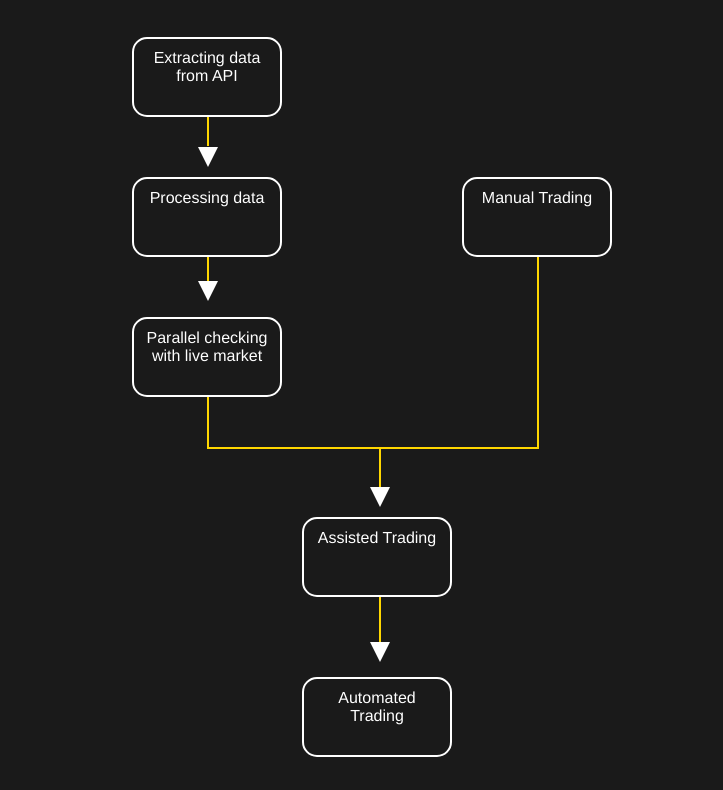
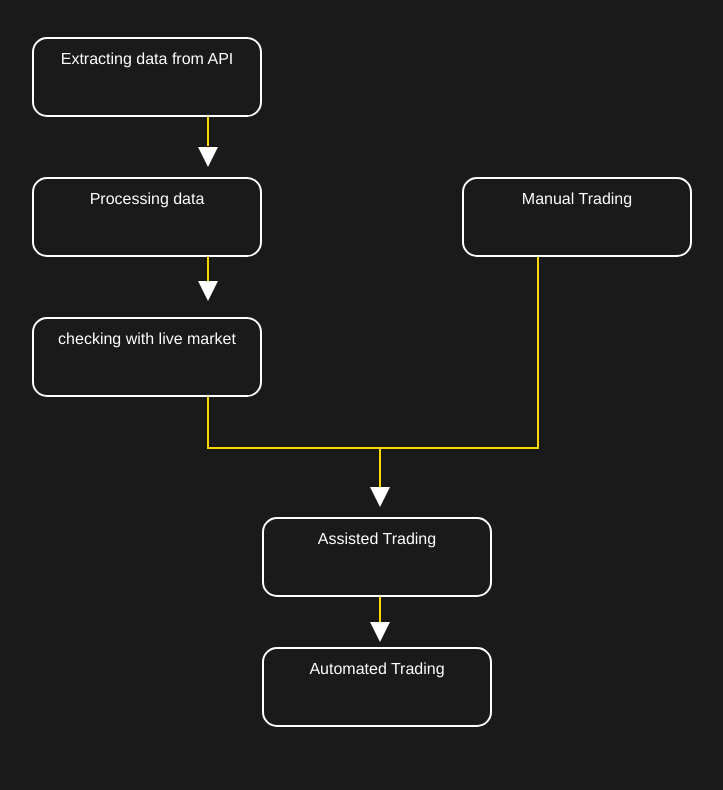
Before and after one commit to afishyke/peverpulse.github.io, a plain HTML site: page index.html in a window 1280 px wide. Shown: the part 610-1400 px from the top of the page, without its empty margins (276-999 px from the left). Drawn offline with nearby package versions, Linux system fonts and the light colour scheme.

Commit message:
Update index.html

```diff
--- a/index.html
+++ b/index.html
@@ -43,7 +43,7 @@
         }
         .contact, .social {
             display: flex;
-            justify-content: space-around;
+            justify-content: center;
             flex-wrap: wrap;
         }
         .contact div, .social div {
@@ -55,12 +55,6 @@
             padding: 20px 0;
             border-top: 1px solid #444;
             margin-top: 40px;
-        }
-        .timeline-image {
-            display: block;
-            margin: 0 auto;
-            max-width: 100%;
-            height: auto;
         }
         .social-icon {
             width: 24px;
@@ -78,27 +72,43 @@
             font-weight: bold;
             color: #FFD700;
         }
+        .flowchart-container {
+            overflow-x: auto;
+            white-space: nowrap;
+            margin: 40px 0;
+        }
+        .flowchart-container::-webkit-scrollbar {
+            width: 6px; /* Reduced width */
+            height: 6px; /* Reduced height */
+        }
+        .flowchart-container::-webkit-scrollbar-thumb {
+            background-color: #FFD700;
+            border-radius: 10px;
+        }
+        .flowchart-container::-webkit-scrollbar-track {
+            background-color: #2a2a2a;
+            border-radius: 10px;
+        }
         .flowchart {
+            display: inline-block;
             position: relative;
             height: 800px; /* Increased height for the flowchart */
-            width: 100%; /* Make the flowchart take full width */
-            margin: 40px 0; /* Add margin to separate from other sections */
-            display: flex;
-            align-items: center;
-            justify-content: center;
-            overflow: hidden; /* Ensure the flowchart fits within the space */
+            width: 1600px; /* Adjusted width for the flowchart */
+            margin: 0 auto;
         }
         .box {
-            width: 150px;
+            width: 230px; /* Increased width for better text alignment */
             height: 80px;
             border: 2px solid #ffffff;
-            padding: 10px;
+            padding: 10px; /* Reduced padding to fit text */
             text-align: center;
+            line-height: 1.2;
+            overflow-wrap: break-word;
             border-radius: 15px;
             transition: transform 0.3s ease, box-shadow 0.3s ease;
             position: absolute;
             z-index: 1;
-            opacity: 0; /* Initially hidden */
+            opacity: 0;
         }
         .box:hover {
             transform: scale(1.1);
@@ -110,18 +120,6 @@
             opacity: 1;
             transition: opacity 1s, transform 1s;
         }
-        .box.left {
-            transform: translateX(-100%);
-        }
-        .box.left.in-view {
-            transform: translateX(0);
-        }
-        .box.right {
-            transform: translateX(100%);
-        }
-        .box.right.in-view {
-            transform: translateX(0);
-        }
         .arrow {
             position: absolute;
             width: 0;
@@ -130,23 +128,18 @@
             border-right: 10px solid transparent;
             border-top: 20px solid #ffffff;
         }
-        .arrow-down {
-            transform: rotate(90deg);
-        }
         .arrow-right {
             transform: rotate(0deg);
         }
         .line {
             position: absolute;
-            width: 100px; /* All lines of equal length */
+            background-color: gold;
+        }
+        .line.vertical {
+            width: 2px;
+        }
+        .line.horizontal {
             height: 2px;
-            background-color: #ffffff;
-        }
-        .v-line {
-            position: absolute;
-            width: 2px; /* All lines of equal length */
-            height: 100px;
-            background-color: #ffffff;
         }
     </style>
 </head>
@@ -167,27 +160,26 @@
             <h2>ALGOTRADING</h2>
         </div>
 
-        <div class="section bio flowchart" data-aos="fade-right">
-            <div class="box left" id="box1" style="top: 0; left: 260px;">Extracting data from API</div>
-            <div class="box left" id="box2" style="top: 140px; left: 260px;">Processing data</div>
-            <div class="box left" id="box3" style="top: 280px; left: 260px;">Parallel checking with live market</div>
-
-            <div class="box right" id="box4" style="top: 480px; left: 430px;">Assisted Trading</div>
-            <div class="box right" id="box5" style="top: 640px; left: 430px;">Automated Trading</div>
-            <div class="box right" id="box6" style="top: 140px; left: 590px;">Manual Trading</div>
-
-            <div class="arrow arrow-right" style="top: 110px; left: 326px;"></div>
-            <div class="arrow arrow-right" style="top: 450px; left: 498px;"></div>
-            <div class="arrow arrow-right" style="top: 244px; left: 326px;"></div>
-            <div class="arrow arrow-right" style="top: 605px; left: 498px;"></div>
-
-            <div class="line vertical" style="width: 2px; height: 29px; top: 80px; left: 335px; background-color: gold;"></div>
-            <div class="line vertical" style="width: 2px; height: 190px; top: 220px; left: 665px; background-color: gold;"></div>
-            <div class="line vertical" style="width: 2px; height: 24px; top: 220px; left: 335px; background-color: gold;"></div>
-            <div class="line vertical" style="width: 2px; height: 40px; top: 410px; left: 507px; background-color: gold;"></div>
-            <div class="line vertical" style="width: 2px; height: 45px; top: 560px; left: 507px; background-color: gold;"></div>
-            <div class="line horizontal" style="height: 2px; width: 332px; top: 410px; left: 335px; background-color: gold;"></div>
-            <div class="line vertical" style="width: 2px; height: 50px; top: 360px; left: 335px; background-color: gold;"></div>
+        <div class="flowchart-container">
+            <div class="flowchart" data-aos="fade-right">
+                <div class="box" id="box1" style="top: 0; left: 160px;">Extracting data from API</div>
+                <div class="box" id="box2" style="top: 140px; left: 160px;">Processing data</div>
+                <div class="box" id="box3" style="top: 280px; left: 160px;">checking with live market</div>
+                <div class="box" id="box4" style="top: 480px; left: 390px;">Assisted Trading</div>
+                <div class="box" id="box5" style="top: 610px; left: 390px;">Automated Trading</div>
+                <div class="box" id="box6" style="top: 140px; left: 590px;">Manual Trading</div>
+                <div class="arrow arrow-right" style="top: 110px; left: 326px;"></div>
+                <div class="arrow arrow-right" style="top: 450px; left: 498px;"></div>
+                <div class="arrow arrow-right" style="top: 244px; left: 326px;"></div>
+                <div class="arrow arrow-right" style="top: 585px; left: 498px;"></div>
+                <div class="line vertical" style="height: 29px; top: 80px; left: 335px;"></div>
+                <div class="line vertical" style="height: 190px; top: 220px; left: 665px;"></div>
+                <div class="line vertical" style="height: 24px; top: 220px; left: 335px;"></div>
+                <div class="line vertical" style="height: 40px; top: 410px; left: 507px;"></div>
+                <div class="line vertical" style="height: 25px; top: 560px; left: 507px;"></div>
+                <div class="line horizontal" style="width: 332px; top: 410px; left: 335px;"></div>
+                <div class="line vertical" style="height: 50px; top: 360px; left: 335px;"></div>
+            </div>
         </div>
 
         <div class="section bio" data-aos="fade-left">
@@ -195,26 +187,32 @@
             <p><strong>2. Processing data:</strong> The retrieved data is processed and cleaned to remove any errors or inconsistencies. This phase includes data normalization, handling missing values, and transforming the data into a format suitable for the algorithm.</p>
             <p><strong>3. Parallel checking with live market:</strong> In this phase, the algorithm is run in parallel with the live market, using historical data to simulate trades. This helps to identify potential issues and measure the algorithm's performance in real-time.</p>
             <p><strong>4. Manual trading:</strong> The algorithm is used to generate trade signals, which are then executed manually by a human trader. This allows the trader to review and confirm each trade before execution.</p>
-            <p><strong>5. Assisted trading:</strong> The algorithm generates trade signals, which are automatically executed by a trading system. The system allows for human intervention if necessary, but the trades are primarily executed by the algorithm.</p>
-            <p><strong>6. Automated trading:</strong> The algorithm is fully automated, with no human intervention required. Trades are executed automatically based on the algorithm's signals, allowing for rapid and efficient trading.</p>
+            <p><strong>5. Assisted trading:</strong> The algorithm generates trade signals, which are automatically executed by a trading system. The system allows for human intervention if necessary, such as modifying or canceling trades.</p>
+            <p><strong>6. Automated trading:</strong> The algorithm is fully automated, generating and executing trades without human intervention. This phase requires rigorous testing and monitoring to ensure the algorithm performs as expected under various market conditions.</p>
         </div>
 
-        <div class="section contact" data-aos="fade-left">
+        <div class="section contact" data-aos="fade-up">
             <div>
                 <h3>Contact Us</h3>
-                <p>Email: contact@peverpulse.com</p>
-                <p>Phone: +1 (123) 456-7890</p>
+                <p>Email: peverpulse@gmail.com</p>
+                <p>Phone: +91 97787 38614</p>
             </div>
         </div>
 
         <div class="section social" data-aos="fade-right">
             <div>
                 <h3>Follow Us</h3>
-                <p><a href="https://www.instagram.com/peverpulse?igsh=MWg1eW85bmNiNnFt" target="_blank"><img src="instagram-icon.png" alt="Instagram" class="social-icon"> Instagram</a></p>
+                <p>
+                    <a href="https://www.instagram.com/peverpulse?igsh=MWg1eW85bmNiNnFt" target="_blank">
+                        <img src="https://i.pinimg.com/originals/f5/27/44/f52744b91adbd1af680e9f4372515fb1.jpg" alt="Instagram" class="social-icon">
+                        Instagram
+                    </a>
+                </p>
             </div>
         </div>
+
         <footer>
-            <p>&copy; 2023 Pever Pulse. All rights reserved.</p>
+            <p>&copy; 2024 Pever Pulse. All rights reserved.</p>
         </footer>
     </div>
 
@@ -239,8 +237,10 @@
                 threshold: 0.1
             });
 
-            boxes.forEach(box => {
-                observer.observe(box);
+            boxes.forEach((box, index) => {
+                setTimeout(() => {
+                    observer.observe(box);
+                }, index * 200); // Delay each box by 200ms
             });
         });
     </script>
```
